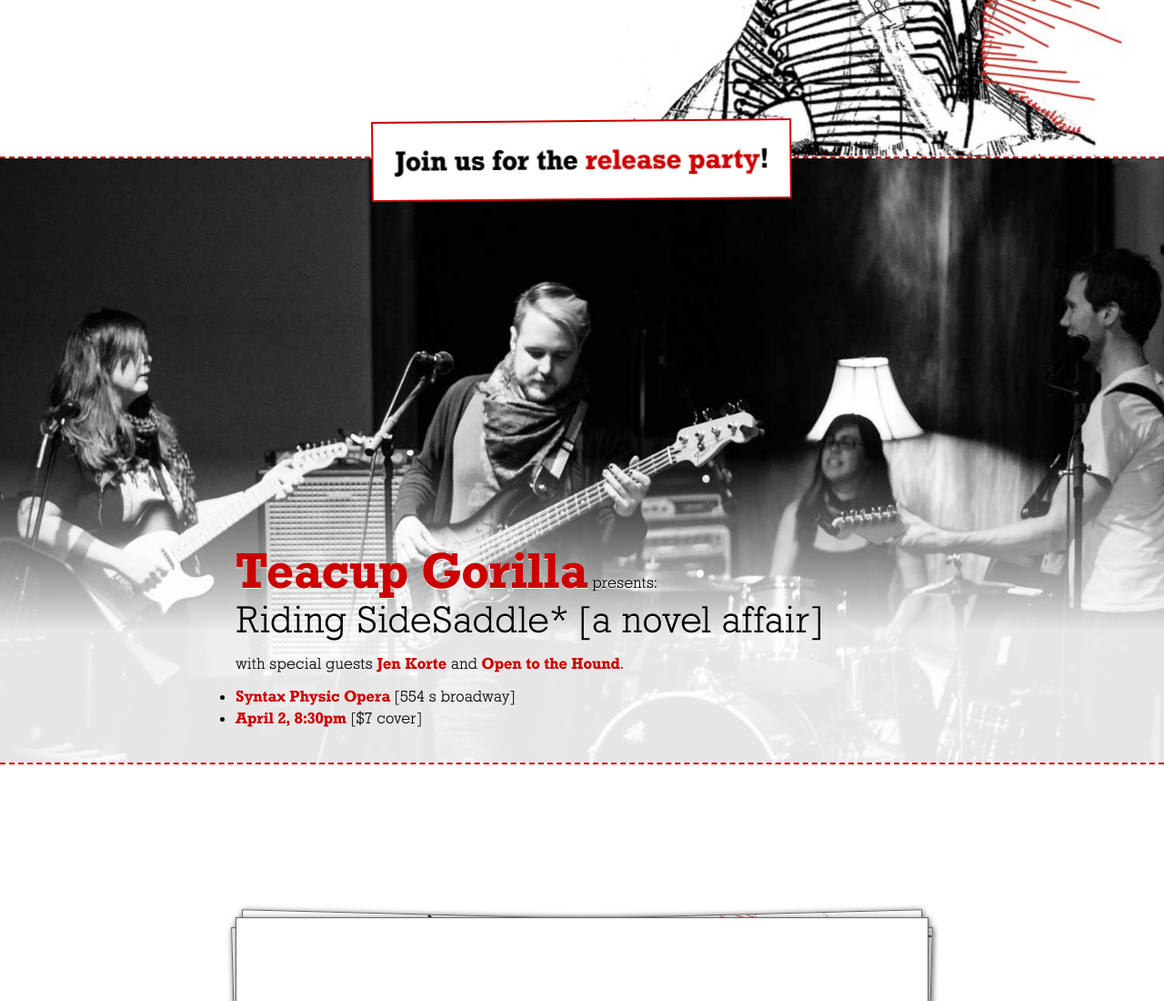
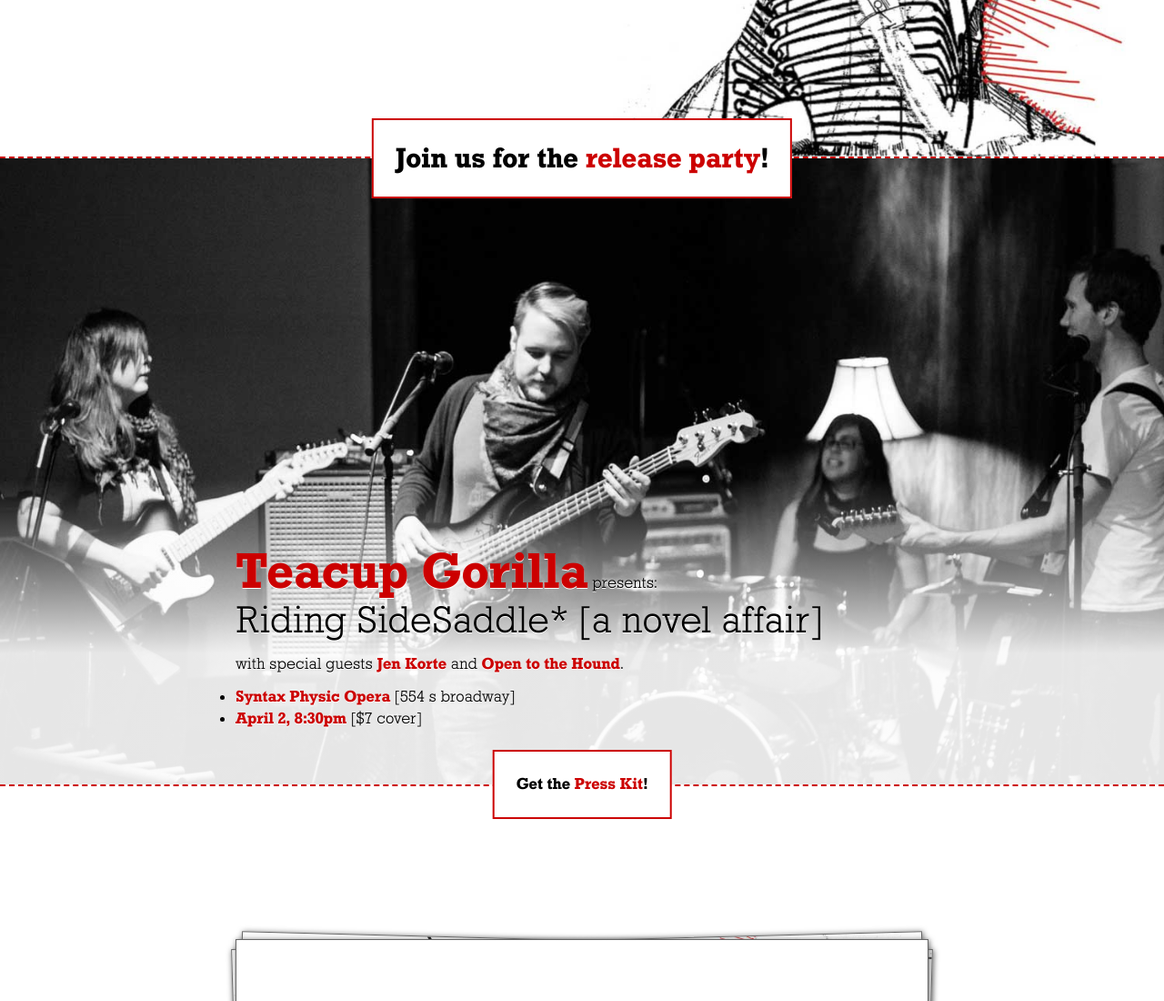
Before and after one commit to mirisuzanne/sidesaddle, a plain HTML site: page index.html in a window 1280 px wide. Shown: the part 440-1540 px from the top of the page at 91% size. Drawn offline with Linux system fonts and the light colour scheme; a script that the page names is missing.

Commit message:
Add link to press kit

```diff
--- a/index.html
+++ b/index.html
@@ -116,6 +116,10 @@
       [$7 cover]
     </li>
   </ul>
+
+  <a href="https://www.dropbox.com/sh/hernur1iocol84n/AADgWeHZLaCL0YuRA5MP6mMXa?dl=0" class="press-kit">
+    Get the <b>Press Kit</b>!
+  </a>
 </div>
 </article><!-- Book Intro -->
 
--- a/static/css/screen.css
+++ b/static/css/screen.css
@@ -175,11 +175,11 @@
   background: linear-gradient(to top, rgba(255, 255, 255, 0.9) 8rem, rgba(255, 255, 255, 0) 18.66667rem) no-repeat scroll, url('../images/tg-jen.jpg') no-repeat scroll;
   background-clip: padding-box;
   background-size: cover;
-  padding: 6.66667rem 0 0;
+  padding: 6.66667rem 0 1.33333rem;
   position: relative; }
   @media (min-width: 45em) {
     .release {
-      padding: 50vh 0 0; } }
+      padding: 50vh 0 1.33333rem; } }
   .release .p-name {
     font-size: 5vw;
     line-height: 6.66667vw;
@@ -204,8 +204,8 @@
   padding: 1.33333rem;
   position: absolute;
   top: 0;
-  -webkit-transform: rotate(-.5deg) translate3d(-50%, -50%, 0);
-  transform: rotate(-.5deg) translate3d(-50%, -50%, 0);
+  -webkit-transform: translate3d(-50%, -50%, 0);
+  transform: translate3d(-50%, -50%, 0);
   white-space: nowrap; }
   @media (min-width: 40em) {
     .call-to-action {
@@ -228,6 +228,25 @@
 .event-details {
   list-style: disc;
   margin: 0.66667rem 0; }
+
+.press-kit:link, .press-kit:visited {
+  background: #fff;
+  border: 2px solid #c00;
+  color: #000;
+  display: inline-block;
+  left: 50%;
+  padding: 1.33333rem;
+  position: absolute;
+  top: 100%;
+  -webkit-transform: translate3d(-50%, -50%, 0);
+  transform: translate3d(-50%, -50%, 0);
+  transition: all 300ms; }
+.press-kit:hover, .press-kit:focus, .press-kit:active {
+  text-decoration: none;
+  -webkit-transform: translate3d(-50%, -50%, 0) scale(1.25);
+  transform: translate3d(-50%, -50%, 0) scale(1.25); }
+.press-kit b {
+  color: #c00; }
 
 .intro {
   overflow: hidden; }
```
Also changed, not shown: 2 other files.
